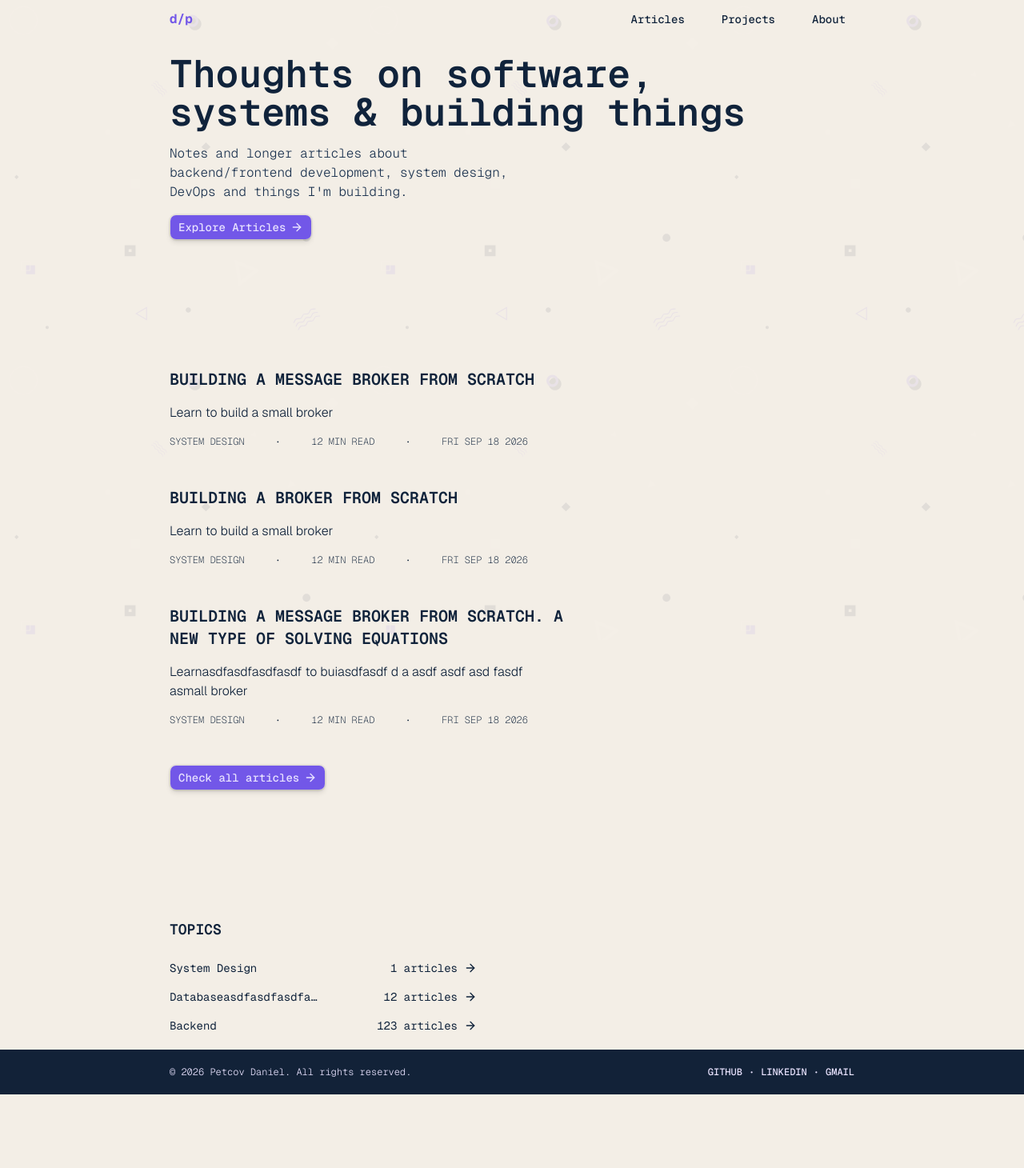
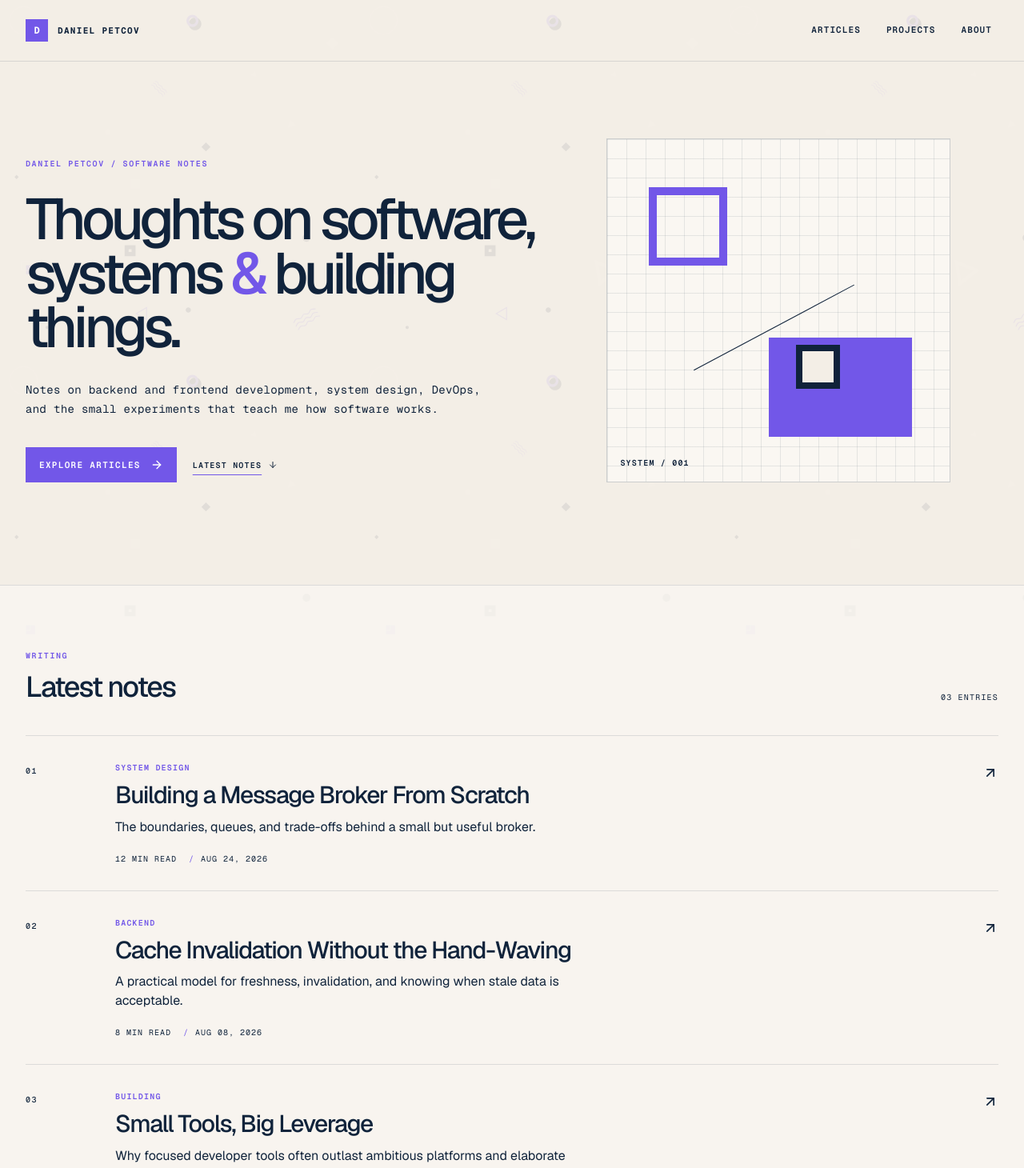
Before and after one commit to DanielPetcov/Blog_Frontend, a Next.js app: page / in a window 1280 px wide. Shown: the top 1460 px of the page at 80% size. Before the commit the page ends 1368 px from the top, so only its background shows below. Built offline with nearby package versions, Linux system fonts and the light colour scheme.

Commit message:
Add UI style guide and enhance component styles; refactor layout and improve accessibility

```diff
--- a/app/components/ActionButton.tsx
+++ b/app/components/ActionButton.tsx
@@ -1,7 +1,6 @@
-import { Button } from "@/components/ui/button";
 import { cn } from "cn";
 import Link from "next/link";
-import { ReactNode } from "react";
+import { type ReactNode } from "react";
 
 export default function ActionButton({
   className,
@@ -12,27 +11,19 @@ export default function ActionButton({
   children: ReactNode;
   href?: string;
 }) {
-  const glassEffect =
-    "bg-brand text-brand-soft hover:bg-brand-hover hover:text-brand-soft shadow-md ring-1 ring-black/5";
+  const actionClassName =
+    "inline-flex min-h-11 items-center justify-center gap-3 border border-brand bg-brand px-4 py-3 font-mono text-[11px] font-semibold uppercase tracking-[0.12em] text-white transition-colors hover:bg-brand-hover focus-visible:outline-2 focus-visible:outline-offset-4 focus-visible:outline-brand";
 
   if (href)
     return (
-      <Link href={href}>
-        <Button
-          className={cn("font-mono", glassEffect, className)}
-          variant={"ghost"}
-        >
-          {children}
-        </Button>
+      <Link href={href} className={cn(actionClassName, className)}>
+        {children}
       </Link>
     );
 
   return (
-    <Button
-      className={cn("font-mono ", glassEffect, className)}
-      variant={"ghost"}
-    >
+    <button className={cn(actionClassName, className)}>
       {children}
-    </Button>
+    </button>
   );
 }
--- a/app/components/ArticleRow.tsx
+++ b/app/components/ArticleRow.tsx
@@ -1,3 +1,4 @@
+import { ArrowUpRight } from "lucide-react";
 import Link from "next/link";
 
 export interface ArticleRowProps {
@@ -11,6 +12,7 @@ export interface ArticleRowProps {
 }
 
 export default function ArticleRow({
+  id,
   slug,
   title,
   description,
@@ -19,18 +21,37 @@ export default function ArticleRow({
   dateCreated,
 }: ArticleRowProps) {
   return (
-    <Link href={slug} className="max-w-xl space-y-4 block group">
-      <h2 className="uppercase font-mono font-semibold text-xl max-w-lg group-hover:text-brand-hover transition-colors">
-        {title}
-      </h2>
-      <div className="font-light max-w-md">{description}</div>
-      <div className="uppercase font-mono font-extralight flex items-center justify-between text-xs max-w-md">
-        <div>{topic}</div>
-        <div>•</div>
-        <div>{readTime} MIN READ</div>
-        <div>•</div>
-        <div>{dateCreated.toDateString()}</div>
+    <Link
+      href={`/articles/${slug}`}
+      className="group grid grid-cols-[2.5rem_1fr_auto] gap-x-4 border-t border-border py-7 transition-[padding,background-color] hover:bg-brand-soft/50 hover:pl-3 focus-visible:outline-2 focus-visible:outline-offset-4 focus-visible:outline-brand sm:grid-cols-[5.5rem_1fr_auto] sm:gap-x-6 sm:py-8"
+    >
+      <span className="pt-1 font-mono text-[10px] font-medium tracking-[0.14em] text-foreground-muted">
+        {String(id).padStart(2, "0")}
+      </span>
+
+      <div className="min-w-0">
+        <p className="mb-3 font-mono text-[10px] font-semibold uppercase tracking-[0.12em] text-brand">
+          {topic}
+        </p>
+        <h2 className="max-w-3xl text-2xl font-medium leading-[1.02] tracking-[-0.045em] text-navy sm:text-3xl">
+          {title}
+        </h2>
+        <p className="mt-3 max-w-xl text-sm leading-6 text-foreground-muted sm:text-base">
+          {description}
+        </p>
+        <p className="mt-5 font-mono text-[10px] uppercase tracking-[0.1em] text-foreground-muted">
+          {readTime} min read <span className="mx-2 text-brand">/</span>
+          <time dateTime={dateCreated.toISOString()}>
+            {dateCreated.toLocaleDateString("en-US", {
+              month: "short",
+              day: "2-digit",
+              year: "numeric",
+            })}
+          </time>
+        </p>
       </div>
+
+      <ArrowUpRight className="mt-1 size-5 text-navy transition-transform group-hover:-translate-y-1 group-hover:translate-x-1" />
     </Link>
   );
 }
--- a/app/components/Footer/Footer.tsx
+++ b/app/components/Footer/Footer.tsx
@@ -4,23 +4,21 @@ export default function Footer() {
   const currentYear = new Date().getFullYear();
 
   return (
-    <div className="bg-foreground text-brand-soft">
-      <div className="max-w-4xl mx-auto p-5 text-xs font-light font-mono flex justify-between items-center">
-        <div>© {currentYear} Petcov Daniel. All rights reserved.</div>
-        <div className="flex gap-2">
-          <Link href="#" className="uppercase font-medium">
-            github
+    <footer className="mt-20 border-t border-border bg-surface">
+      <div className="mx-auto flex max-w-7xl flex-col gap-5 px-5 py-8 font-mono text-[10px] uppercase tracking-[0.1em] text-foreground-muted sm:flex-row sm:items-center sm:justify-between sm:px-8">
+        <p>© {currentYear} Daniel Petcov / Built in Moldova</p>
+        <div className="flex flex-wrap gap-x-5 gap-y-2 text-navy">
+          <Link href="#" className="transition-colors hover:text-brand">
+            Github ↗
           </Link>
-          <div>•</div>
-          <Link href="#" className="uppercase font-medium">
-            LinkedIn
+          <Link href="#" className="transition-colors hover:text-brand">
+            LinkedIn ↗
           </Link>
-          <div>•</div>
-          <Link href="#" className="uppercase font-medium">
-            Gmail
+          <Link href="#" className="transition-colors hover:text-brand">
+            Email ↗
           </Link>
         </div>
       </div>
-    </div>
+    </footer>
   );
 }
--- a/app/components/Navbar/Navbar.tsx
+++ b/app/components/Navbar/Navbar.tsx
@@ -4,16 +4,24 @@ import { NavbarLink } from "./NavbarLink";
 
 export default function Navbar() {
   return (
-    <div className="max-w-4xl mx-auto flex items-center justify-between py-2 px-5">
-      <Link href="/" className="font-mono">
-        <span className="text-brand font-bold">d/p</span>
-      </Link>
+    <header className="border-b border-border">
+      <div className="mx-auto flex h-[76px] max-w-7xl items-center justify-between px-5 sm:px-8">
+        <Link
+          href="/"
+          className="group flex items-center gap-3 font-mono text-[11px] font-bold uppercase tracking-[0.12em] text-navy focus-visible:outline-2 focus-visible:outline-offset-4 focus-visible:outline-brand"
+        >
+          <span className="grid size-7 place-items-center bg-brand text-xs tracking-normal text-white transition-transform group-hover:rotate-90">
+            D
+          </span>
+          <span className="hidden sm:inline">Daniel Petcov</span>
+        </Link>
 
-      <div className="flex items-center justify-between gap-6">
-        {navLinks.map((link) => (
-          <NavbarLink key={link.href} link={link} />
-        ))}
+        <nav aria-label="Primary navigation" className="flex items-center gap-1 sm:gap-4">
+          {navLinks.map((link) => (
+            <NavbarLink key={link.href} link={link} />
+          ))}
+        </nav>
       </div>
-    </div>
+    </header>
   );
 }
--- a/app/components/Navbar/NavbarLink.tsx
+++ b/app/components/Navbar/NavbarLink.tsx
@@ -4,21 +4,21 @@ import { usePathname } from "next/navigation";
 
 import { NavLinkType } from "../../data";
 import Link from "next/link";
-import ActionButton from "../ActionButton";
-import { Button } from "@/components/ui/button";
 
 export function NavbarLink({ link }: { link: NavLinkType }) {
   const path = usePathname();
 
   return (
-    <Link href={link.href}>
-      {path === link.href ? (
-        <ActionButton>{link.name}</ActionButton>
-      ) : (
-        <Button className="font-mono" variant="ghost">
-          {link.name}
-        </Button>
-      )}
+    <Link
+      href={link.href}
+      aria-current={path === link.href ? "page" : undefined}
+      className={`border-b px-1 py-2 font-mono text-[10px] font-semibold uppercase tracking-[0.1em] transition-colors focus-visible:outline-2 focus-visible:outline-offset-4 focus-visible:outline-brand sm:px-2 sm:text-[11px] ${
+        path === link.href
+          ? "border-brand text-brand"
+          : "border-transparent text-navy hover:border-navy hover:text-brand"
+      }`}
+    >
+      {link.name}
     </Link>
   );
 }
--- a/app/components/Page/PageHero.tsx
+++ b/app/components/Page/PageHero.tsx
@@ -1,4 +1,4 @@
-import { ReactNode } from "react";
+import { type ReactNode } from "react";
 import PageSubtitle from "./PageSubtitle";
 import PageTitle from "./PageTitle";
 import ActionButton from "../ActionButton";
@@ -10,15 +10,22 @@ interface PageHeroProps {
     children: ReactNode;
     href?: string;
   };
+  className?: string;
 }
 
 export default function PageHero({
   pageTitle,
   pageSubtitle,
   actionButton,
+  className,
 }: PageHeroProps) {
   return (
-    <div className="space-y-4">
+    <section
+      className={`mx-auto max-w-7xl space-y-7 px-5 py-20 sm:px-8 sm:py-28 ${className ?? ""}`}
+    >
+      <p className="font-mono text-[10px] font-semibold uppercase tracking-[0.16em] text-brand">
+        Personal notes / 01
+      </p>
       <PageTitle>{pageTitle}</PageTitle>
 
       {pageSubtitle && <PageSubtitle>{pageSubtitle}</PageSubtitle>}
@@ -28,6 +35,6 @@ export default function PageHero({
           {actionButton.children}
         </ActionButton>
       )}
-    </div>
+    </section>
   );
 }
--- a/app/components/Page/PageSubtitle.tsx
+++ b/app/components/Page/PageSubtitle.tsx
@@ -1,7 +1,9 @@
-import { ReactNode } from "react";
+import { type ReactNode } from "react";
 
 export default function PageSubtitle({ children }: { children: ReactNode }) {
   return (
-    <p className="text-navy-soft font-light font-mono md:w-1/2">{children}</p>
+    <p className="max-w-xl font-mono text-xs leading-6 tracking-[0.025em] text-foreground-muted sm:text-sm">
+      {children}
+    </p>
   );
 }
--- a/app/components/Page/PageTitle.tsx
+++ b/app/components/Page/PageTitle.tsx
@@ -1,5 +1,9 @@
-import { ReactNode } from "react";
+import { type ReactNode } from "react";
 
 export default function PageTitle({ children }: { children: ReactNode }) {
-  return <h1 className="text-5xl font-semibold font-mono">{children}</h1>;
+  return (
+    <h1 className="max-w-4xl text-5xl font-medium leading-[0.94] tracking-[-0.075em] text-navy sm:text-6xl lg:text-7xl">
+      {children}
+    </h1>
+  );
 }
--- a/app/components/TopicRow.tsx
+++ b/app/components/TopicRow.tsx
@@ -11,12 +11,11 @@ export default function TopicRow({ slug, title, count }: TopicRowProps) {
   return (
     <Link
       href={`/articles?topic=${slug}`}
-      className="flex items-center justify-between max-w-sm gap-20 text-sm hover:text-brand transition-colors"
+      className="group grid grid-cols-[1fr_auto_auto] items-center gap-4 border-t border-border py-4 font-mono text-[11px] uppercase tracking-[0.1em] transition-[padding,background-color] hover:bg-brand-soft/50 hover:pl-3 focus-visible:outline-2 focus-visible:outline-offset-4 focus-visible:outline-brand"
     >
-      <div className="capitalize overflow-hidden text-ellipsis">{title}</div>
-      <div className="flex items-center gap-2 text-nowrap">
-        {count} articles <ArrowRight className="size-4" />
-      </div>
+      <span className="min-w-0 truncate text-navy">{title}</span>
+      <span className="text-foreground-muted">{count} articles</span>
+      <ArrowRight className="size-4 text-brand transition-transform group-hover:translate-x-1" />
     </Link>
   );
 }
--- a/app/globals.css
+++ b/app/globals.css
@@ -73,11 +73,12 @@ body {
 }
 
 :root {
+  /* Core palette: warm paper, violet brand, and navy typography. */
   --background: #f3eee6;
   --surface: #faf7f2;
   --surface-elevated: #fffcf8;
 
-  --foreground: #122238;
+  --foreground: #10233b;
   --foreground-muted: #687184;
 
   --brand: #7257e8;
@@ -89,36 +90,35 @@ body {
 
   --border: rgba(18, 34, 56, 0.12);
   --border-strong: rgba(18, 34, 56, 0.2);
-  --card: oklch(1 0 0);
-  --card-foreground: oklch(0.145 0 0);
-  --popover: oklch(1 0 0);
-  --popover-foreground: oklch(0.145 0 0);
-  --primary: oklch(0.205 0 0);
-  --primary-foreground: oklch(0.985 0 0);
-  --secondary: oklch(0.97 0 0);
-  --secondary-foreground: oklch(0.205 0 0);
-  --muted: oklch(0.97 0 0);
-  --muted-foreground: oklch(0.556 0 0);
-  --accent: oklch(0.97 0 0);
-  --accent-foreground: oklch(0.205 0 0);
+  --card: var(--surface);
+  --card-foreground: var(--navy);
+  --popover: var(--surface-elevated);
+  --popover-foreground: var(--navy);
+  --primary: var(--brand);
+  --primary-foreground: #ffffff;
+  --secondary: #ebe6de;
+  --secondary-foreground: var(--navy);
+  --muted: #ebe6de;
+  --muted-foreground: var(--foreground-muted);
+  --accent: var(--brand-soft);
+  --accent-foreground: var(--navy);
   --destructive: oklch(0.577 0.245 27.325);
-  --border: oklch(0.922 0 0);
-  --input: oklch(0.922 0 0);
-  --ring: oklch(0.708 0 0);
-  --chart-1: oklch(0.87 0 0);
-  --chart-2: oklch(0.556 0 0);
-  --chart-3: oklch(0.439 0 0);
-  --chart-4: oklch(0.371 0 0);
-  --chart-5: oklch(0.269 0 0);
-  --radius: 0.5rem;
-  --sidebar: oklch(0.985 0 0);
-  --sidebar-foreground: oklch(0.145 0 0);
-  --sidebar-primary: oklch(0.205 0 0);
-  --sidebar-primary-foreground: oklch(0.985 0 0);
-  --sidebar-accent: oklch(0.97 0 0);
-  --sidebar-accent-foreground: oklch(0.205 0 0);
-  --sidebar-border: oklch(0.922 0 0);
-  --sidebar-ring: oklch(0.708 0 0);
+  --input: var(--border);
+  --ring: var(--brand);
+  --chart-1: var(--brand);
+  --chart-2: #1a314e;
+  --chart-3: #a696f2;
+  --chart-4: #687184;
+  --chart-5: #10233b;
+  --radius: 0;
+  --sidebar: var(--surface);
+  --sidebar-foreground: var(--navy);
+  --sidebar-primary: var(--brand);
+  --sidebar-primary-foreground: #ffffff;
+  --sidebar-accent: var(--brand-soft);
+  --sidebar-accent-foreground: var(--navy);
+  --sidebar-border: var(--border);
+  --sidebar-ring: var(--brand);
 }
 
 .dark {
--- a/app/layout.tsx
+++ b/app/layout.tsx
@@ -15,8 +15,11 @@ const geistMono = Geist_Mono({
 });
 
 export const metadata: Metadata = {
-  title: "Create Next App",
-  description: "Generated by create next app",
+  title: {
+    default: "Daniel Petcov — Software Notes",
+    template: "%s — Daniel Petcov",
+  },
+  description: "Notes on software, systems, and building things.",
 };
 
 export default function RootLayout({ children }: LayoutProps<"/">) {
@@ -25,10 +28,10 @@ export default function RootLayout({ children }: LayoutProps<"/">) {
       lang="en"
       className={`${geistSans.variable} ${geistMono.variable} h-full antialiased`}
     >
-      <body className="min-h-full">
+      <body className="flex min-h-full flex-col overflow-x-hidden bg-background text-foreground">
         <div className="background-pattern fixed z-[-1] w-full h-full" />
         <Navbar />
-        <div>{children}</div>
+        <main className="flex-1">{children}</main>
         <Footer />
       </body>
     </html>
--- a/app/page.tsx
+++ b/app/page.tsx
@@ -1,5 +1,4 @@
-import { ArrowRight } from "lucide-react";
-import PageHero from "./components/Page/PageHero";
+import { ArrowDown, ArrowRight } from "lucide-react";
 import ArticleRow, { ArticleRowProps } from "./components/ArticleRow";
 import ActionButton from "./components/ActionButton";
 import TopicRow, { TopicRowProps } from "./components/TopicRow";
@@ -7,32 +6,30 @@ import TopicRow, { TopicRowProps } from "./components/TopicRow";
 const articles: ArticleRowProps[] = [
   {
     id: 1,
-    slug: "test",
+    slug: "building-a-message-broker-from-scratch",
     title: "Building a Message Broker From Scratch",
-    description: "Learn to build a small broker",
+    description: "The boundaries, queues, and trade-offs behind a small but useful broker.",
     topic: "System Design",
     readTime: 12,
-    dateCreated: new Date(),
+    dateCreated: new Date("2026-08-24"),
   },
   {
     id: 2,
-    slug: "test",
-    title: "Building a  Broker From Scratch",
-    description: "Learn to build a small broker",
-    topic: "System Design",
-    readTime: 12,
-    dateCreated: new Date(),
+    slug: "practical-cache-invalidation",
+    title: "Cache Invalidation Without the Hand-Waving",
+    description: "A practical model for freshness, invalidation, and knowing when stale data is acceptable.",
+    topic: "Backend",
+    readTime: 8,
+    dateCreated: new Date("2026-08-08"),
   },
   {
     id: 3,
-    slug: "test",
-    title:
-      "Building a Message Broker From Scratch. A new type of solving equations",
-    description:
-      "Learnasdfasdfasdfasdf to buiasdfasdf d a asdf asdf asd fasdf asmall broker",
-    topic: "System Design",
-    readTime: 12,
-    dateCreated: new Date(),
+    slug: "small-tools-big-leverage",
+    title: "Small Tools, Big Leverage",
+    description: "Why focused developer tools often outlast ambitious platforms and elaborate workflows.",
+    topic: "Building",
+    readTime: 6,
+    dateCreated: new Date("2026-07-18"),
   },
 ];
 
@@ -40,67 +37,82 @@ const topics: TopicRowProps[] = [
   {
     slug: "system",
     title: "system design",
-    count: 1,
+    count: 8,
   },
   {
     slug: "database",
-    title:
-      "databaseasdfasdfasdfasdfasdfasdfasdfasdfasdfasdfadatabaseasdfasdfasdfasdfasdfasdfasdfasdfasdfasdfa",
-    count: 12,
+    title: "databases",
+    count: 5,
   },
   {
     slug: "backend",
     title: "backend",
-    count: 123,
+    count: 7,
   },
 ];
 
 export default function Home() {
   return (
-    <div className="max-w-4xl mx-auto p-5">
-      <PageHero
-        pageTitle={
-          <>
-            Thoughts on software, <br />
-            systems & building things
-          </>
-        }
-        pageSubtitle={
-          <>
-            Notes and longer articles about backend/frontend development, system
-            design, DevOps and things I'm building.
-          </>
-        }
-        actionButton={{
-          href: "/articles",
-          children: (
-            <>
-              Explore Articles
-              <ArrowRight />
-            </>
-          ),
-        }}
-      />
-
-      <div className="space-y-12 mt-40">
-        {articles.map((article) => (
-          <ArticleRow key={article.id} {...article} />
-        ))}
-        <ActionButton>
-          Check all articles <ArrowRight />{" "}
-        </ActionButton>
-      </div>
-
-      <div className="mt-40">
-        <div className="space-y-6 font-mono">
-          <h2 className="uppercase text-lg font-semibold">Topics</h2>
-          <div className="space-y-4">
-            {topics.map((topic) => (
-              <TopicRow key={topic.slug} {...topic} />
-            ))}
+    <div>
+      <section className="mx-auto grid max-w-7xl gap-12 px-5 pb-24 pt-16 sm:px-8 sm:pb-32 sm:pt-24 lg:grid-cols-[1.15fr_0.85fr] lg:items-end lg:gap-16">
+        <div>
+          <p className="mb-7 font-mono text-[10px] font-semibold uppercase tracking-[0.16em] text-brand">
+            Daniel Petcov / Software notes
+          </p>
+          <h1 className="max-w-4xl text-5xl font-medium leading-[0.94] tracking-[-0.075em] text-navy sm:text-6xl lg:text-7xl">
+            Thoughts on software, systems <span className="text-brand">&amp;</span> building things.
+          </h1>
+          <p className="mt-8 max-w-xl font-mono text-xs leading-6 tracking-[0.025em] text-foreground-muted sm:text-sm">
+            Notes on backend and frontend development, system design, DevOps, and the small experiments that teach me how software works.
+          </p>
+          <div className="mt-9 flex flex-wrap items-center gap-5">
+            <ActionButton href="/articles">
+              Explore articles <ArrowRight className="size-4" />
+            </ActionButton>
+            <a href="#latest" className="inline-flex items-center gap-2 font-mono text-[10px] font-semibold uppercase tracking-[0.12em] text-navy underline decoration-brand underline-offset-8 transition-colors hover:text-brand">
+              Latest notes <ArrowDown className="size-3" />
+            </a>
           </div>
         </div>
-      </div>
+
+        <div aria-hidden="true" className="relative aspect-square max-h-[430px] border border-navy/20 bg-surface">
+          <div className="absolute inset-0 bg-[linear-gradient(rgba(16,35,59,0.09)_1px,transparent_1px),linear-gradient(90deg,rgba(16,35,59,0.09)_1px,transparent_1px)] bg-[size:24px_24px]" />
+          <div className="absolute left-[12%] top-[14%] size-[23%] border-[10px] border-brand" />
+          <div className="absolute bottom-[13%] right-[11%] h-[29%] w-[42%] bg-brand" />
+          <div className="absolute bottom-[27%] right-[32%] h-[13%] w-[13%] border-[8px] border-navy bg-background" />
+          <div className="absolute left-[22%] top-[55%] h-px w-[53%] -rotate-[28deg] bg-navy" />
+          <p className="absolute bottom-4 left-4 font-mono text-[10px] font-semibold uppercase tracking-[0.12em] text-navy">System / 001</p>
+        </div>
+      </section>
+
+      <section id="latest" className="border-y border-border bg-surface/70">
+        <div className="mx-auto max-w-7xl px-5 py-16 sm:px-8 sm:py-20">
+          <div className="mb-10 flex items-end justify-between gap-5">
+            <div>
+              <p className="font-mono text-[10px] font-semibold uppercase tracking-[0.16em] text-brand">Writing</p>
+              <h2 className="mt-3 text-3xl font-medium tracking-[-0.055em] text-navy sm:text-4xl">Latest notes</h2>
+            </div>
+            <span className="font-mono text-[10px] uppercase tracking-[0.12em] text-foreground-muted">03 entries</span>
+          </div>
+          <div className="border-b border-border">
+            {articles.map((article) => <ArticleRow key={article.id} {...article} />)}
+          </div>
+          <ActionButton href="/articles" className="mt-8">
+            All articles <ArrowRight className="size-4" />
+          </ActionButton>
+        </div>
+      </section>
+
+      <section className="mx-auto grid max-w-7xl gap-10 px-5 py-20 sm:px-8 sm:py-28 lg:grid-cols-[0.65fr_1fr] lg:gap-20">
+        <div>
+          <p className="font-mono text-[10px] font-semibold uppercase tracking-[0.16em] text-brand">Index</p>
+          <h2 className="mt-3 text-3xl font-medium tracking-[-0.055em] text-navy sm:text-4xl">Explore by topic.</h2>
+          <p className="mt-5 max-w-sm text-sm leading-6 text-foreground-muted">A growing index of the systems and tools I keep returning to.</p>
+        </div>
+        <div className="border-b border-border">
+          {topics.map((topic) => <TopicRow key={topic.slug} {...topic} />)}
+        </div>
+      </section>
     </div>
   );
 }
```
Also changed, not shown: 1 other file (tests, documents, lock files or other folders).
